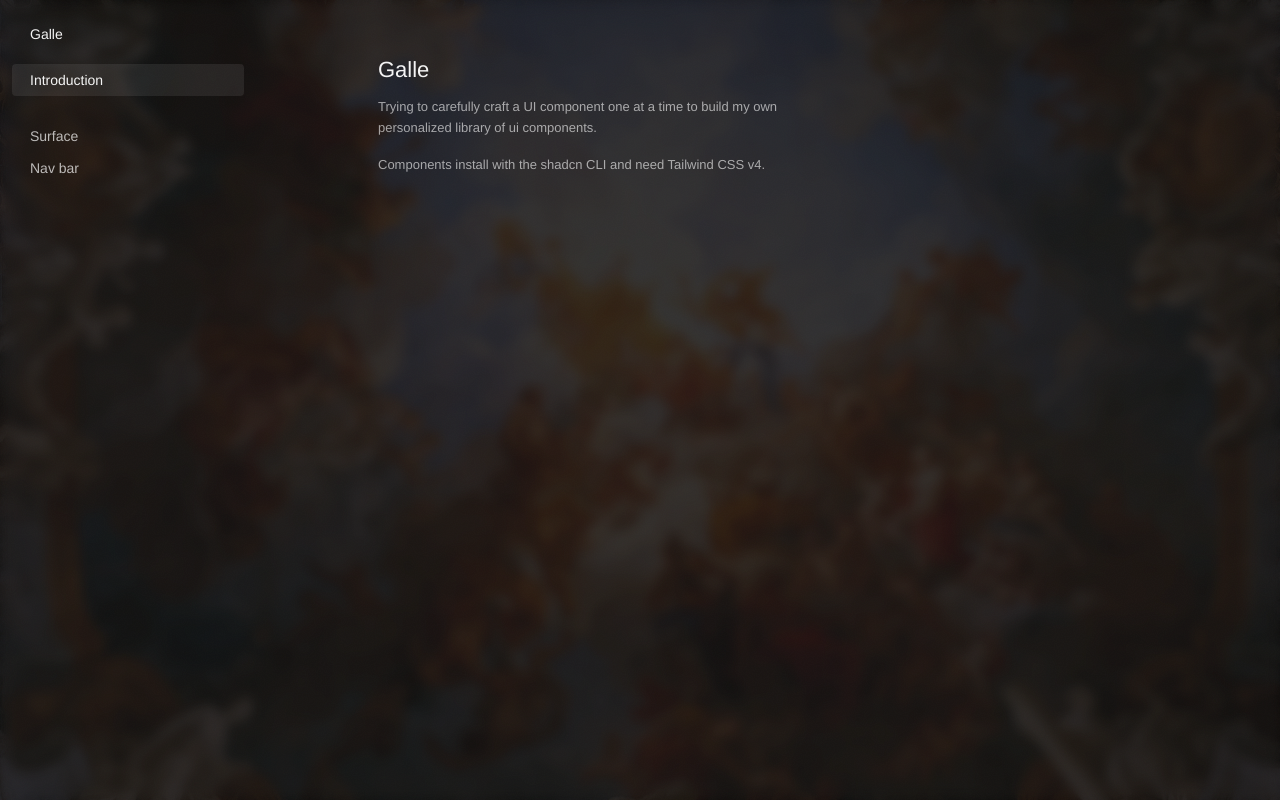
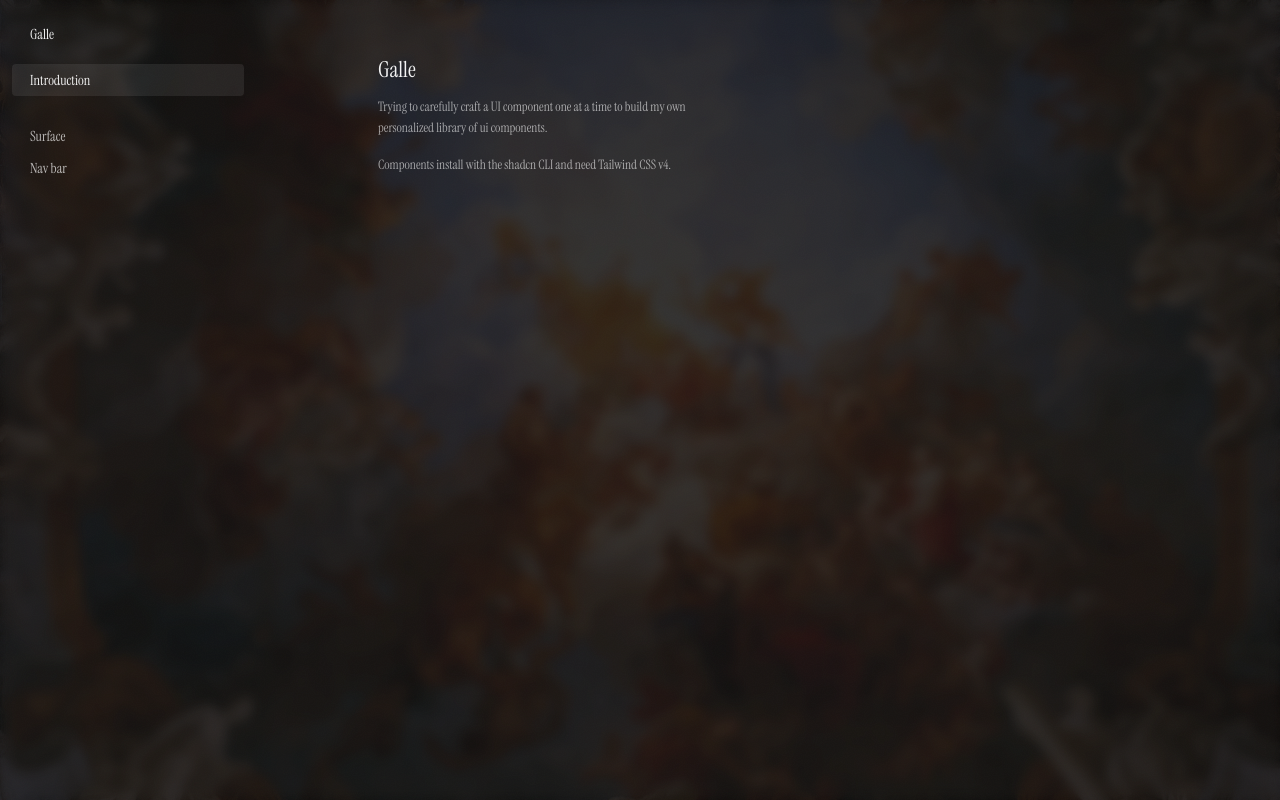
Before and after one commit to nethum529/Galle, a Next.js app: page / in a window 1280 px wide. Built offline with nearby package versions, Linux system fonts and the light colour scheme.

Commit message:
Try Instrument Serif as the site font
Signed-off-by: nethum529 <nethumweerasinghe.nw@gmail.com>

```diff
--- a/app/globals.css
+++ b/app/globals.css
@@ -1,7 +1,7 @@
 @import "tailwindcss";
 
 @theme inline {
-  --font-sans: "Helvetica Neue", Helvetica, Arial, sans-serif;
+  --font-serif: var(--font-instrument-serif), Georgia, serif;
   --font-mono: var(--font-jetbrains-mono), ui-monospace, monospace;
 }
 
--- a/app/layout.tsx
+++ b/app/layout.tsx
@@ -1,10 +1,16 @@
 import type { Metadata } from "next"
-import { JetBrains_Mono } from "next/font/google"
+import { Instrument_Serif, JetBrains_Mono } from "next/font/google"
 
 import { Shell } from "@/components/shell"
 import { docs } from "@/lib/docs"
 
 import "./globals.css"
+
+const serif = Instrument_Serif({
+  variable: "--font-instrument-serif",
+  subsets: ["latin"],
+  weight: "400",
+})
 
 const mono = JetBrains_Mono({
   variable: "--font-jetbrains-mono",
@@ -18,8 +24,8 @@ export const metadata: Metadata = {
 
 export default function RootLayout({ children }: LayoutProps<"/">) {
   return (
-    <html lang="en" className={`${mono.variable} h-full`}>
-      <body className="h-full overflow-hidden bg-black bg-[linear-gradient(rgb(0_0_0/0.7),rgb(0_0_0/0.7)),url(/backdrop.jpg)] bg-cover bg-fixed bg-center font-sans text-[13px] text-white/95 antialiased">
+    <html lang="en" className={`${serif.variable} ${mono.variable} h-full`}>
+      <body className="h-full overflow-hidden bg-black bg-[linear-gradient(rgb(0_0_0/0.7),rgb(0_0_0/0.7)),url(/backdrop.jpg)] bg-cover bg-fixed bg-center font-serif text-[13px] text-white/95 antialiased">
         <Shell components={docs.map((d) => ({ label: d.name, href: `/docs/${d.slug}` }))}>{children}</Shell>
       </body>
     </html>
```
